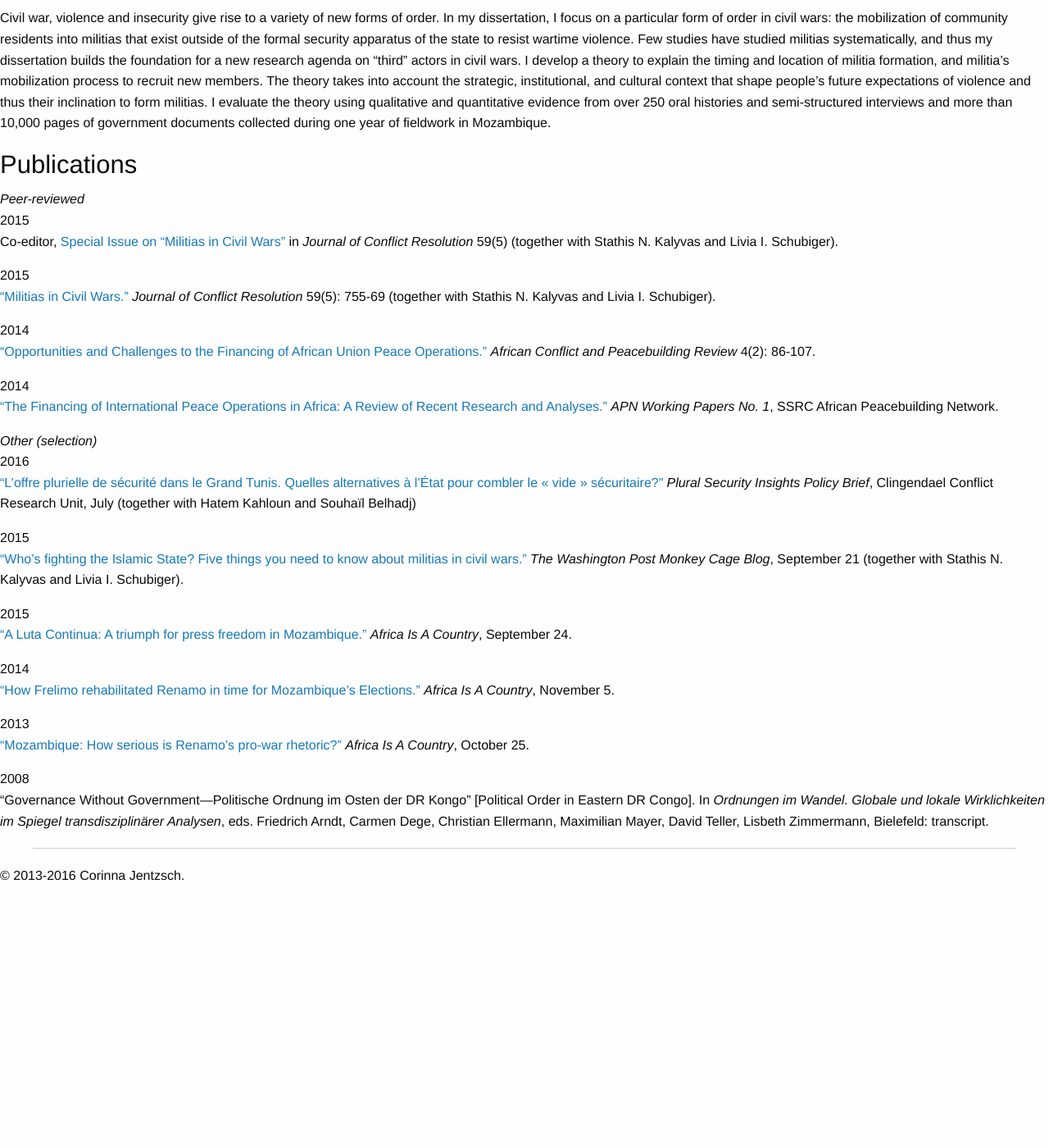
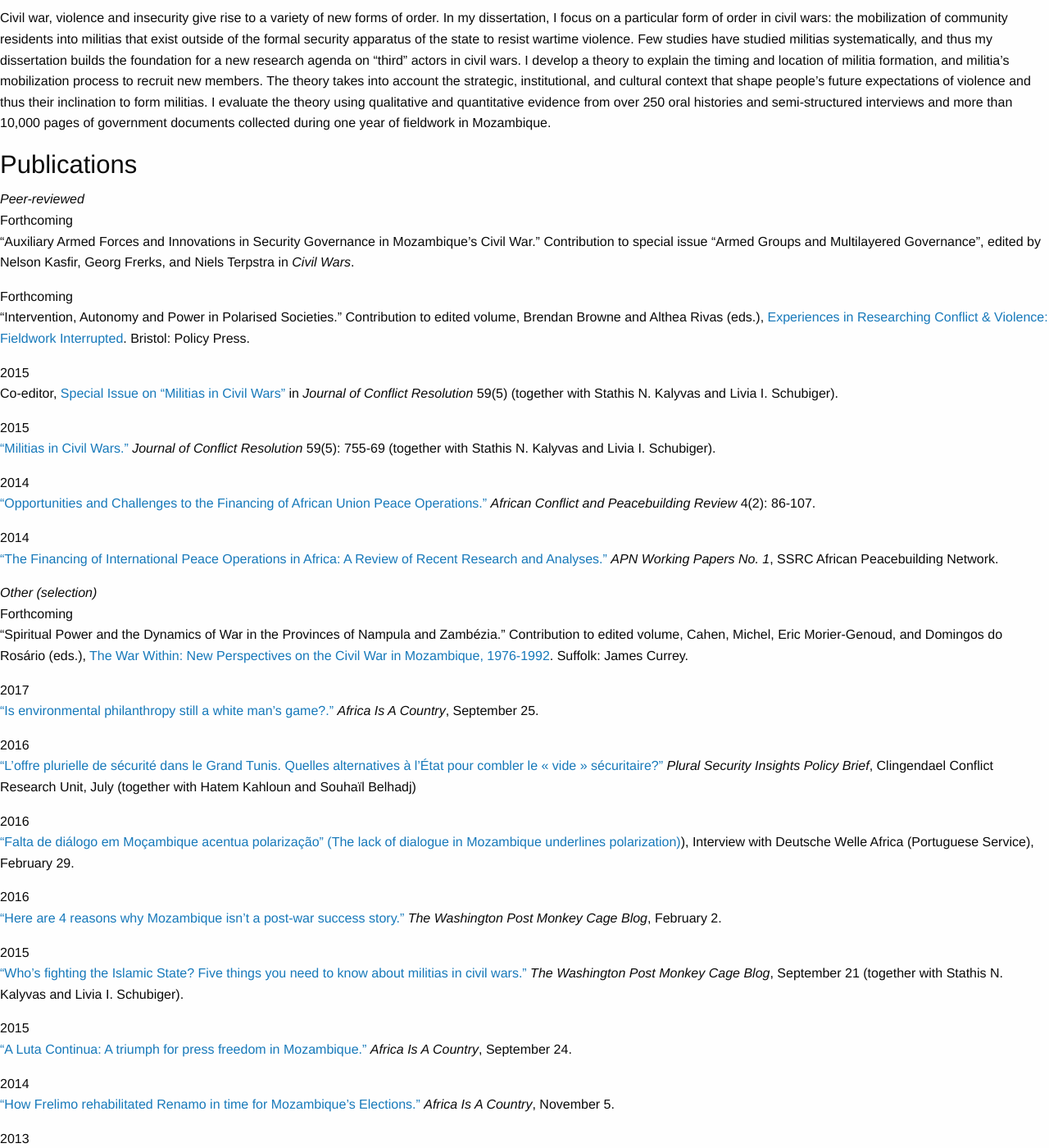
Before and after one commit to corinnajentzsch/corinnajentzsch.github.io, a Jekyll site: the page built from research.md, in a window 1280 px wide and 1400 px high, scrolled down 1467 px. Shown: the whole window at 82% size. Built offline with Jekyll 4.4.1, drawn with Linux system fonts in a browser that asks for light colours; nearby versions of some CDN libraries; library files that are not in the unit come from our copies; before the commit the page ends 2564 px from its top, so only the background shows below that; some of the changed text lies outside the part shown.

Commit message:
Update research.md

```diff
--- a/research.md
+++ b/research.md
@@ -37,7 +37,7 @@ Funded by the [International Peace Research Association Foundation](http://ipraf
 
 Although the civil war in Mozambique (1976-1992) had important geopolitical implications and severe humanitarian consequences, its systematic study is relatively limited in comparison to other armed conflicts. One reason is the dearth of available data, in particular on the subnational level. Cutting-edge research of civil wars, however, requires fine-grained subnational data to uncover the microfoundations of insurgent mobilization, violence against civilians, rebel governance, and displacement. This project makes use of the author’s unique collection of primary documents from Mozambican archives to create a dataset of violent events during the Mozambican civil war to facilitate systematic analysis of variation in wartime violence across space and time. The project contributes to our understanding of the local dynamics of war in Mozambique and the causes and consequences of political violence more generally.
 
-### Dissertation
+### Dissertation and book project
 
 #### [Militias and the Dynamics of Civil Wars](http://gateway.proquest.com/openurl?url_ver=Z39.88-2004&res_dat=xri:pqdiss&rft_val_fmt=info:ofi/fmt:kev:mtx:dissertation&rft_dat=xri:pqdiss:3582228 "Militias and the Dynamics of Civil Wars")
 
@@ -46,6 +46,12 @@ Civil war, violence and insecurity give rise to a variety of new forms of order.
 ### Publications
 
 _Peer-reviewed_
+Forthcoming
+“Auxiliary Armed Forces and Innovations in Security Governance in Mozambique’s Civil War.” Contribution to special issue “Armed Groups and Multilayered Governance”, edited by Nelson Kasfir, Georg Frerks, and Niels Terpstra in _Civil Wars_.
+
+Forthcoming
+“Intervention, Autonomy and Power in Polarised Societies.” Contribution to edited volume, Brendan Browne and Althea Rivas (eds.), [Experiences in Researching Conflict & Violence: Fieldwork Interrupted](https://policypress.co.uk/experiences-in-researching-conflict-and-violence). Bristol: Policy Press.
+
 2015
 Co-editor, [Special Issue on “Militias in Civil Wars”](http://jcr.sagepub.com/content/59/5.toc "Militias in Civil Wars") in _Journal of Conflict Resolution_ 59(5) (together with Stathis N. Kalyvas and Livia I. Schubiger).
 
@@ -59,8 +65,20 @@ Co-editor, [Special Issue on “Militias in Civil Wars”](http://jcr.sagepub.co
 ["The Financing of International Peace Operations in Africa: A Review of Recent Research and Analyses."](webarchive.ssrc.org/working-papers/APN_WorkingPapers01_Jentzsch.pdf "APN WorkingPapers 01 Jentzsch") _APN Working Papers No. 1_, SSRC African Peacebuilding Network.
 
 _Other (selection)_
+Forthcoming
+“Spiritual Power and the Dynamics of War in the Provinces of Nampula and Zambézia.” Contribution to edited volume, Cahen, Michel, Eric Morier-Genoud, and Domingos do Rosário (eds.), [The War Within: New Perspectives on the Civil War in Mozambique, 1976-1992](https://boydellandbrewer.com/the-war-within-hb.html). Suffolk: James Currey.
+
+2017
+[“Is environmental philanthropy still a white man’s game?.”](http://africasacountry.com/2017/09/is-environmental-philanthropy-still-a-white-mans-game/) _Africa Is A Country_, September 25.
+
 2016
 ["L’offre plurielle de sécurité dans le Grand Tunis. Quelles alternatives à l’État pour combler le « vide » sécuritaire?"](http://pluralsecurityinsights.org/wp-content/uploads/2016/07/160707_PSI_Policy-brief_Tunis.pdf) _Plural Security Insights Policy Brief_, Clingendael Conflict Research Unit, July (together with Hatem Kahloun and Souhaïl Belhadj)
+
+2016
+[“Falta de diálogo em Moçambique acentua polarização” (The lack of dialogue in Mozambique underlines polarization)](http://www.dw.com/pt/falta-de-di%C3%A1logo-em-mo%C3%A7ambique-acentua-polariza%C3%A7%C3%A3o/a-19083472)), Interview with Deutsche Welle Africa (Portuguese Service), February 29.
+
+2016
+[“Here are 4 reasons why Mozambique isn’t a post-war success story.”](https://www.washingtonpost.com/news/monkey-cage/wp/2016/02/02/here-are-four-reasons-why-we-should-question-mozambiques-post-conflict-success-story-narrative/) _The Washington Post Monkey Cage Blog_, February 2.
 
 2015
 ["Who’s fighting the Islamic State? Five things you need to know about militias in civil wars."](https://www.washingtonpost.com/blogs/monkey-cage/wp/2015/09/21/whos-that-fighting-the-islamic-state-five-things-you-need-to-know-about-militias-in-civil-wars/ "Militias in Civil Wars") _The Washington Post Monkey Cage Blog_, September 21 (together with Stathis N. Kalyvas and Livia I. Schubiger).
```
